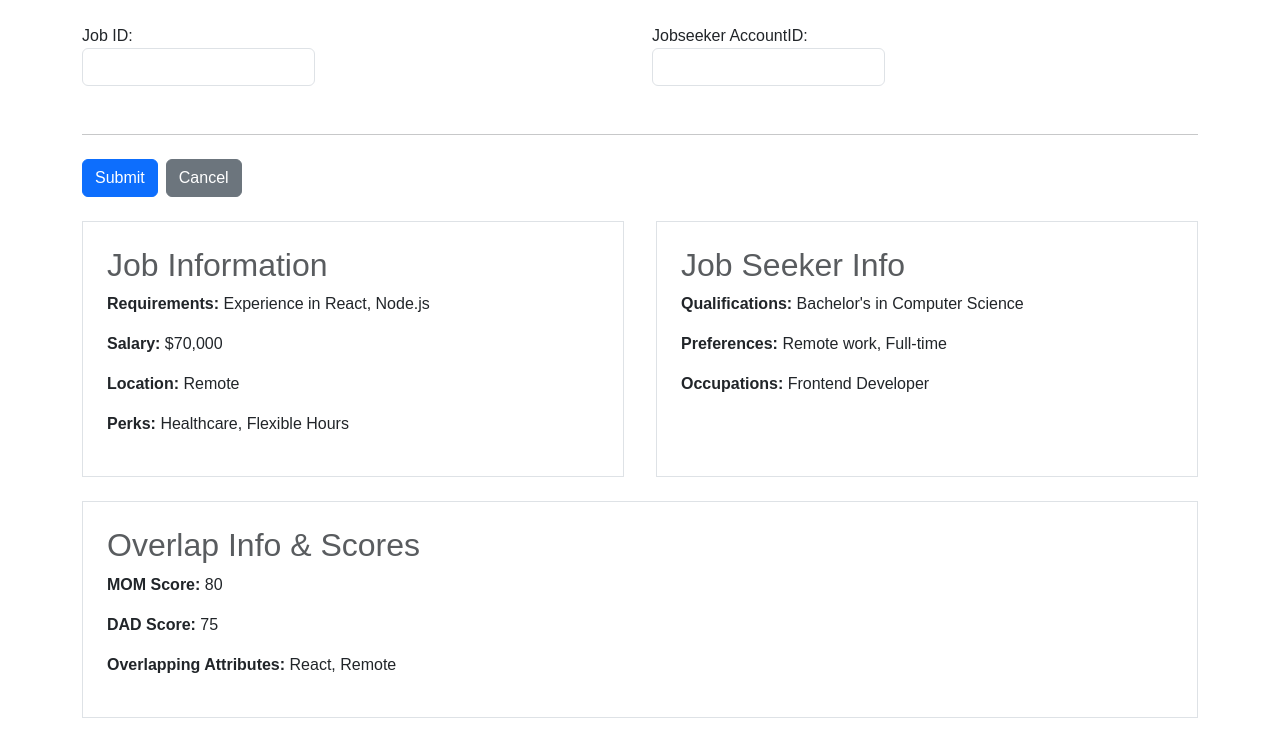
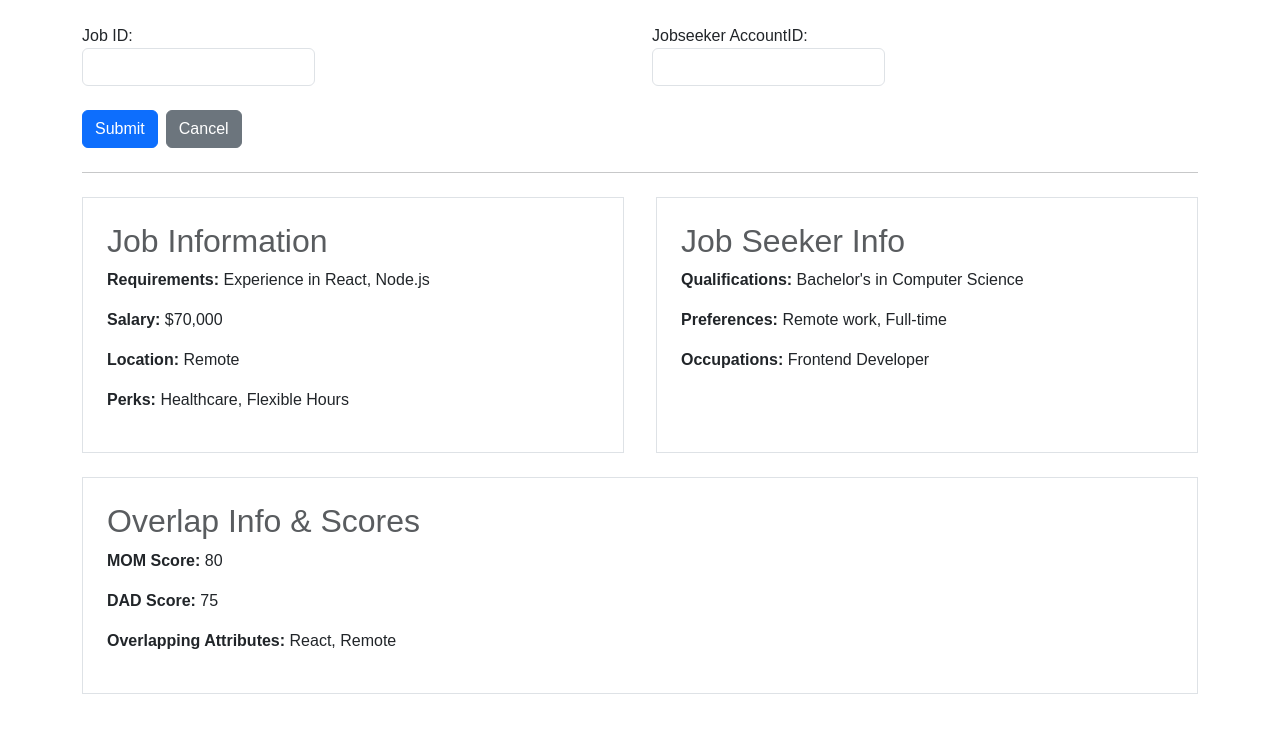
Before and after one commit to seshumadhav/amplify-react-graphql, a React (Create React App) app: page / in a window 1280 px wide. Shown: the top 756 px of the page. Built offline with nearby package versions, Linux system fonts and the light colour scheme.

Commit message:
Fixed where the horizontal ruler was appearing

```diff
--- a/src/App.js
+++ b/src/App.js
@@ -76,13 +76,14 @@ const App = () => {
             </label>
           </div>
         </div>
-        <hr className="my-4" /> {/* Horizontal line to separate Input and Output sections */}
         <button className="btn btn-primary me-2" onClick={handleSubmit}>
           Submit
         </button>
         <button className="btn btn-secondary" onClick={handleCancel}>
           Cancel
         </button>
+        <hr className="my-4" /> {/* Horizontal line to separate Input and Output sections */}
+
       </div>
 
       {/* Output Section */}
```
